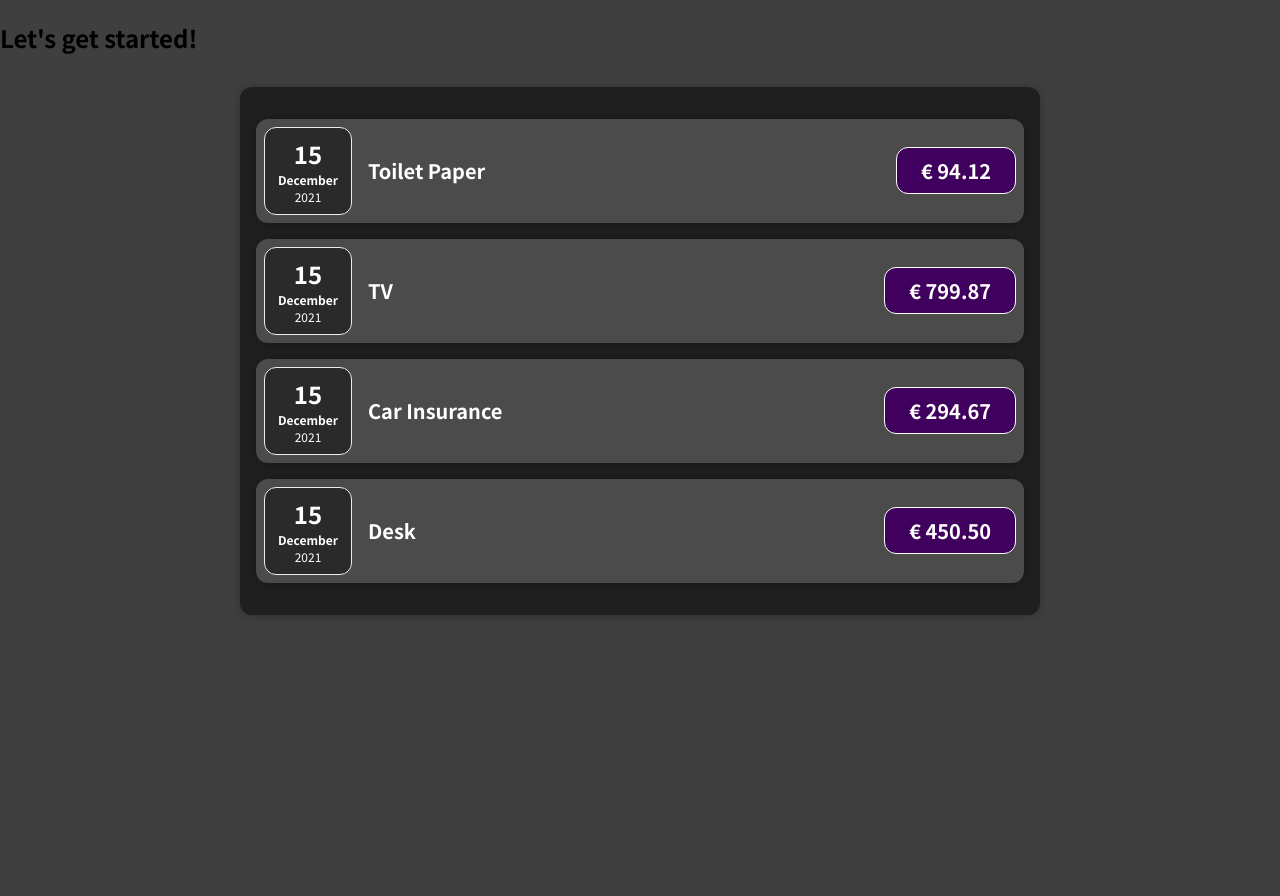
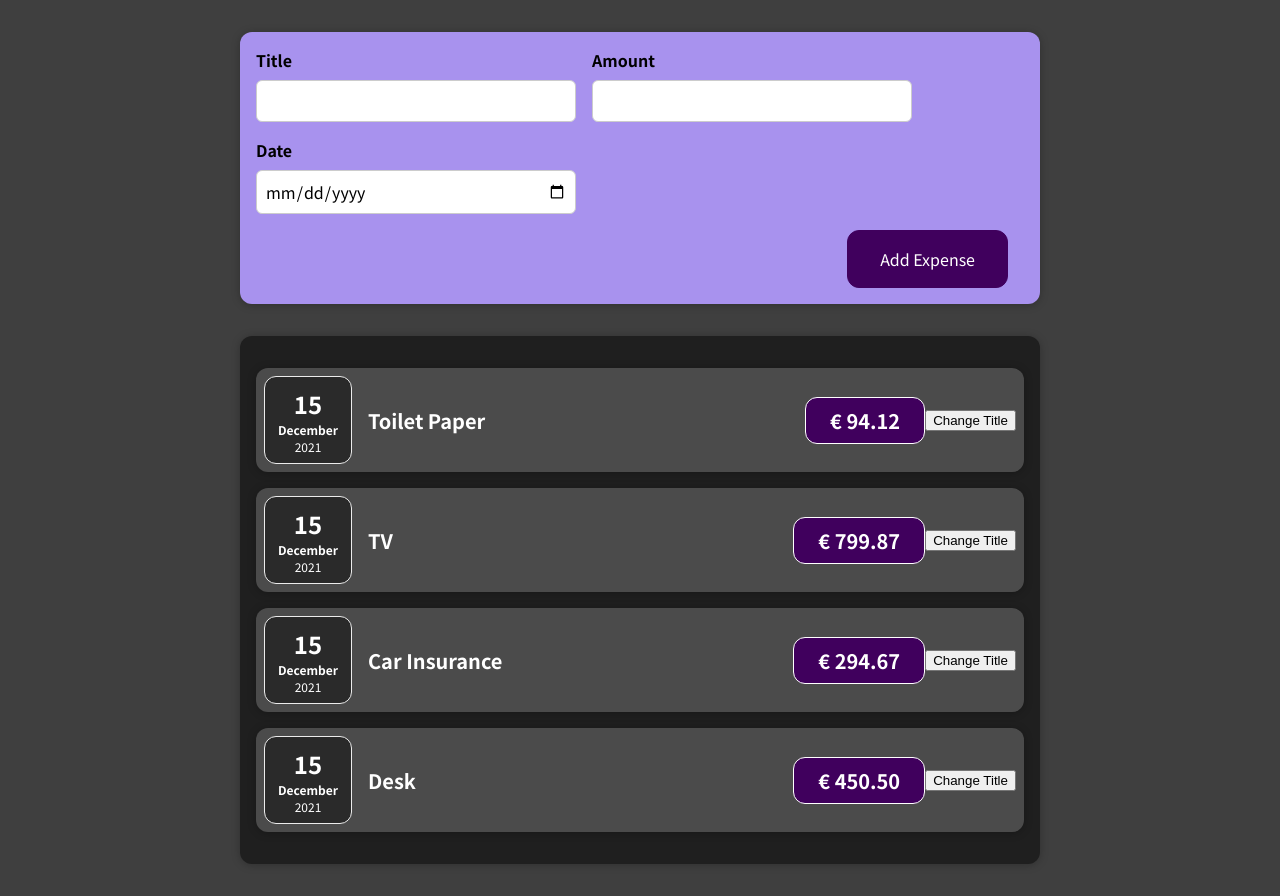
Before and after one commit to yannick-coolen/React_1st_practice_academind, a React (Create React App) app: page / in a window 1280 px wide. Before the commit the page ends 800 px from the top, so only its background shows below. Built offline with nearby package versions, Linux system fonts and the light colour scheme.

Commit message:
committed on 15-12-2021, 19:44

```diff
--- a/src/App.jsx
+++ b/src/App.jsx
@@ -1,5 +1,6 @@
-import { Fragment } from 'react';
+import React, { Fragment } from 'react';
 import ExpenseList from './components/Expenses/ExpenseList';
+import NewExpense from './components/NewExpense/NewExpense';
 
 export default function App() {
   const expenses = [
@@ -11,7 +12,7 @@
 
   return (
     <Fragment>
-      <h2>Let's get started!</h2>
+      <NewExpense />
       <ExpenseList expenses={expenses} />
     </Fragment>
   );
--- a/src/components/Expenses/ExpenseDate.jsx
+++ b/src/components/Expenses/ExpenseDate.jsx
@@ -1,4 +1,4 @@
-import { Fragment } from 'react';
+import React, { Fragment } from 'react';
 
 // Styling
 import classes from './ExpenseDate.module.scss';
--- a/src/components/Expenses/ExpenseItem.jsx
+++ b/src/components/Expenses/ExpenseItem.jsx
@@ -1,17 +1,30 @@
+import React, { useState } from 'react';
 import ExpenseDate from './ExpenseDate';
 import Card from '../UI/Card';
 
 // Styling
 import classes from './ExpenseItem.module.scss';
 
-export default function ExpenseItem({ title, amount, date }) {
+export default function ExpenseItem(props) {
+  const date = props.date;
+  const amount = props.amount;
+  const [title, setTitleValue] = useState(props.title);
+
+  const clickHandler = () => {
+    setTitleValue('Updated!');
+    console.log(title);
+  };
+
   return (
     <Card className={classes.expense_item}>
       <ExpenseDate date={date} />
       <div className={classes.expense_item__description}>
         <h2>{title}</h2>
-        <div className={classes.expense_item__price}>&euro; {amount.toFixed(2)}</div>
+        <div className={classes.expense_item__price}>
+          &euro; {amount.toFixed(2)}
+        </div>
       </div>
+      <button onClick={clickHandler}>Change Title</button>
     </Card>
   );
 }
--- a/src/components/Expenses/ExpenseList.jsx
+++ b/src/components/Expenses/ExpenseList.jsx
@@ -1,3 +1,5 @@
+import React from 'react'
+
 import ExpenseItem from './ExpenseItem';
 import Card from '../UI/Card';
 
--- /dev/null
+++ b/src/components/NewExpense/ExpenseForm.jsx
@@ -0,0 +1,28 @@
+import React from 'react';
+
+// Styling
+import classes from './ExpenseForm.module.scss';
+
+export default function ExpenseForm() {
+  return (
+    <form>
+      <div className={classes.new_expense__controls}>
+        <div className={classes.new_expense__control}>
+          <label>Title</label>
+          <input type='text' />
+        </div>
+        <div className={classes.new_expense__control}>
+          <label>Amount</label>
+          <input type='number' min='0.01' step='0.01' />
+        </div>
+        <div className={classes.new_expense__control}>
+          <label>Date</label>
+          <input type='date' min='01-01-2019' max='31-12-2022' />
+        </div>
+      </div>
+      <div className={classes.new_expense__actions}>
+        <button type='submit'>Add Expense</button>
+      </div>
+    </form>
+  );
+}
--- /dev/null
+++ b/src/components/NewExpense/ExpenseForm.module.scss
@@ -0,0 +1,28 @@
+.new_expense {
+  &__controls {
+    display: flex;
+    flex-wrap: wrap;
+    gap: 1rem;
+    margin-bottom: 1rem;
+    text-align: left;
+
+    label {
+      font-weight: bold;
+      margin-bottom: 0.5rem;
+      display: block;
+    }
+
+    input {
+      font: inherit;
+      padding: 0.5rem;
+      border-radius: 6px;
+      border: 1px solid #ccc;
+      width: 20rem;
+      max-width: 100%;
+    }
+  }
+
+  &__actions {
+    text-align: right;
+  }
+}
--- /dev/null
+++ b/src/components/NewExpense/NewExpense.jsx
@@ -0,0 +1,14 @@
+import React from 'react'
+
+import ExpenseForm from './ExpenseForm'
+
+// Styling
+import classes from './NewExpense.module.scss'
+
+export default function NewExpense() {
+    return (
+        <div className={classes.new_expense}>
+            <ExpenseForm />
+        </div>
+    )
+}
--- /dev/null
+++ b/src/components/NewExpense/NewExpense.module.scss
@@ -0,0 +1,38 @@
+.new_expense {
+  background-color: #a892ee;
+  padding: 1rem;
+  margin: 2rem auto;
+  width: 50rem;
+  max-width: 95%;
+  border-radius: 12px;
+  text-align: center;
+  box-shadow: 0 1px 8px rgba(0, 0, 0, 0.25);
+
+  button {
+    font: inherit;
+    cursor: pointer;
+    padding: 1rem 2rem;
+    border: 1px solid #40005d;
+    background-color: #40005d;
+    color: white;
+    border-radius: 12px;
+    margin-right: 1rem;
+
+    &:hover,
+    &:active {
+      background-color: #510674;
+      border-color: #510674;
+    }
+
+    &.alternative {
+      color: #220131;
+      border-color: transparent;
+      background-color: transparent;
+
+      &:hover,
+      &:active {
+        background-color: #ddb3f8;
+      }
+    }
+  }
+}
--- a/src/components/UI/Card.jsx
+++ b/src/components/UI/Card.jsx
@@ -1,3 +1,5 @@
+import React from 'react'
+
 // Styling
 import classes from './Card.module.scss';
 
```
Also changed, not shown: 1 other file (tests, documents, lock files or other folders).
